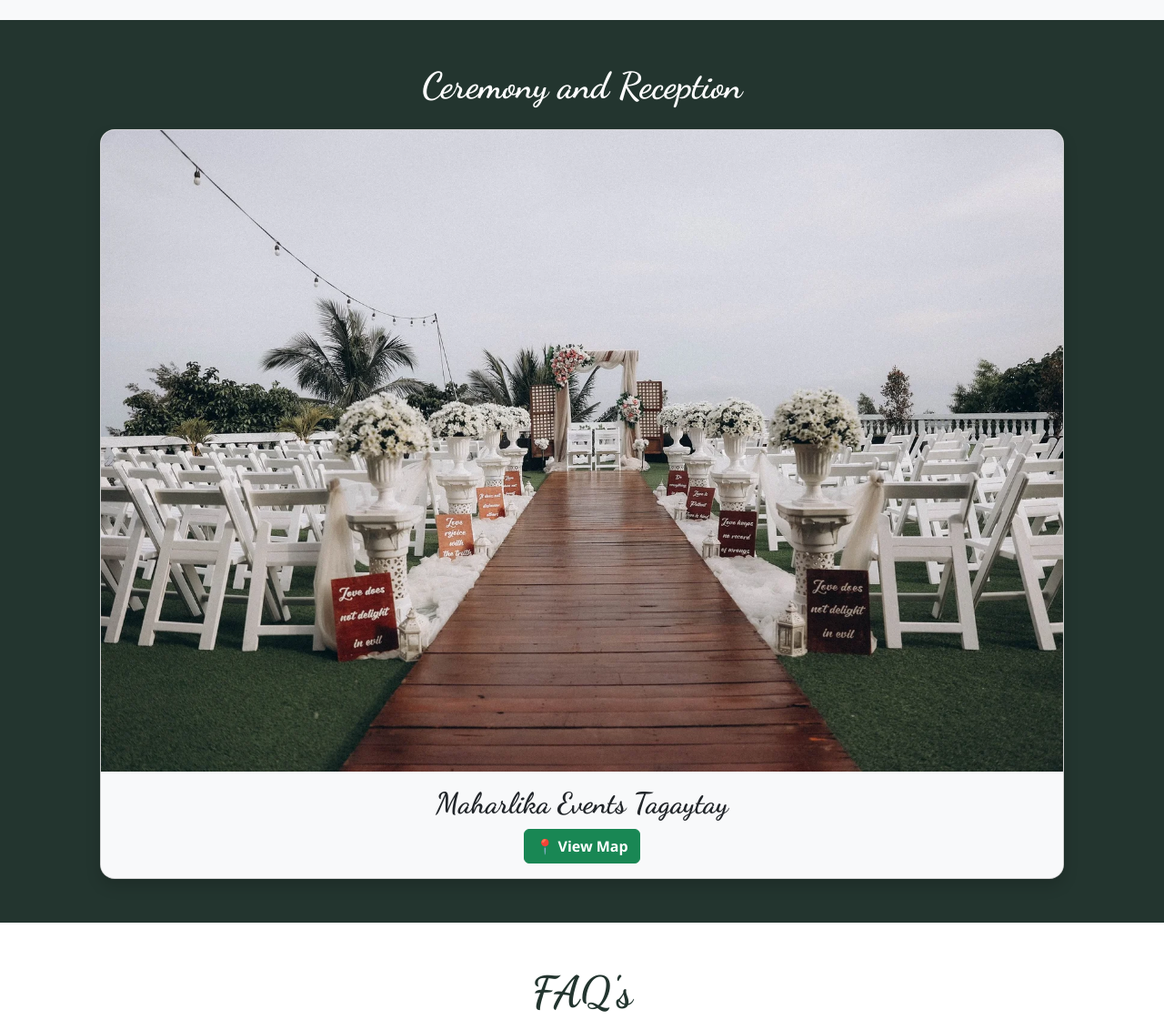
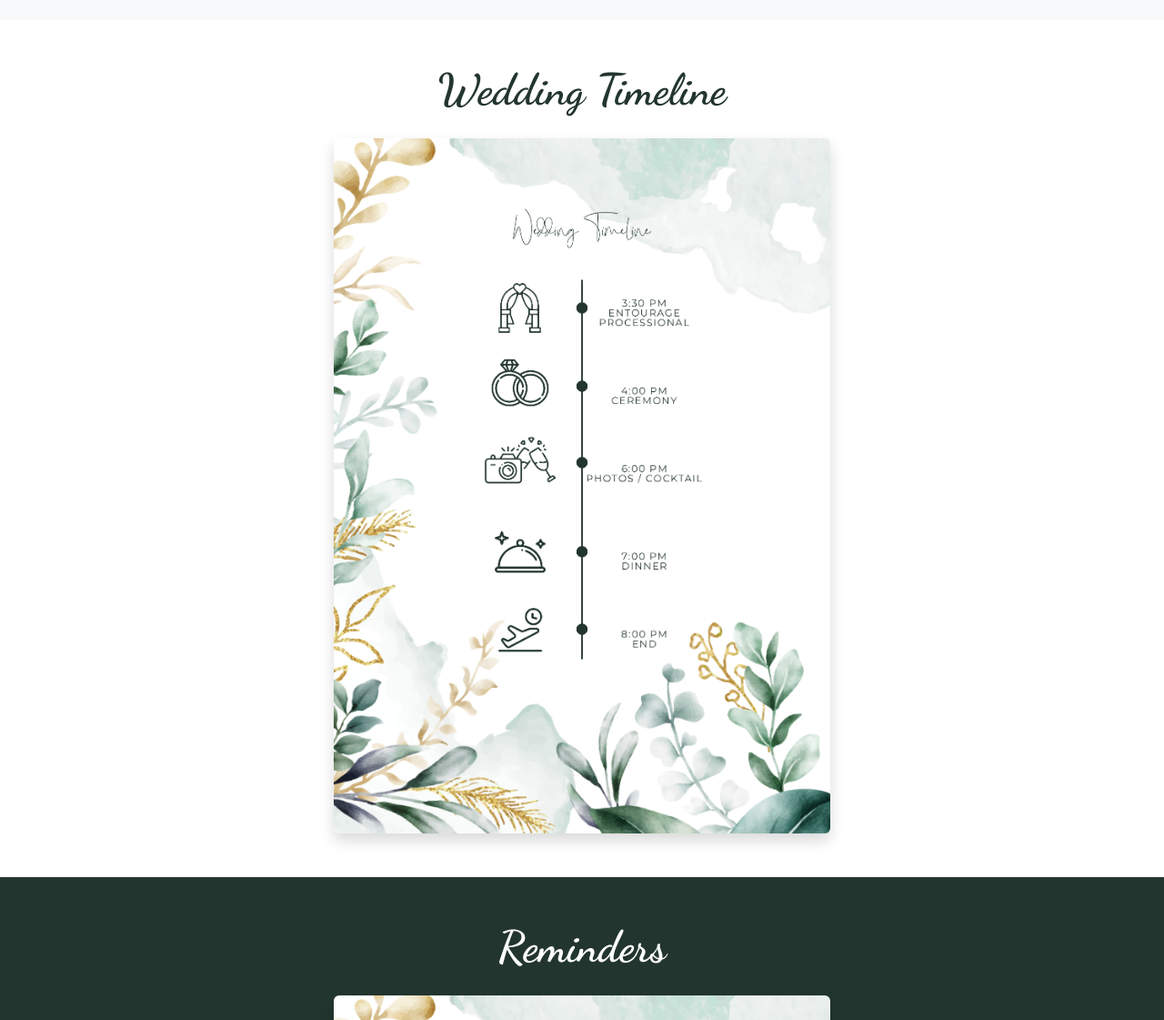
Before and after one commit to barbzBQt/jerome-camelamae, a plain HTML site: page index.html in a window 1280 px wide. Shown: the part 4080-5201 px from the top of the page at 91% size. Drawn offline with nearby package versions, Linux system fonts and the light colour scheme.

Commit message:
adjustments

```diff
--- a/index.html
+++ b/index.html
@@ -234,6 +234,30 @@
     </div>
   </section>
 
+  <section class="timeline-section py-5" style="background-color: #fff;" data-aos="fade-up">
+    <div class="container text-center">
+      <h2 class="mb-4 display-5 fw-bold" style="font-family: 'Dancing Script', cursive; color: #23352f;">Wedding Timeline</h2>
+
+      <div class="row g-4 justify-content-center">
+        <div class="col-12 col-sm-10 col-md-6 col-lg-6">
+          <img src="assets/jerome-mae-timeline.jpg" alt="jerome-mae-timeline" class="shadow rounded">
+        </div>
+      </div>
+    </div>
+  </section>
+
+  <section class="reminder-section py-5 text-center text-white" style="background-color: #23352f;" data-aos="zoom-in">
+    <div class="container text-center">
+      <h2 class="mb-4 display-5 fw-bold" style="font-family: 'Dancing Script', cursive; color: #fff;">Reminders</h2>
+
+      <div class="row g-4 justify-content-center">
+        <div class="col-12 col-sm-10 col-md-6 col-lg-6">
+          <img src="assets/jerome-mae-reminders.jpg" alt="jerome-mae-reminders" class="shadow rounded">
+        </div>
+      </div>
+    </div>
+  </section>
+
   <section id="venue" class="text-center my-5">
     <h1 class="mb-4 text-white" style="font-family: 'Dancing Script', cursive;"> Ceremony and Reception</h1>
     <div class="container">
--- a/style.css
+++ b/style.css
@@ -223,7 +223,9 @@ body {
   z-index: 9999;
 }
 
-.faqs-section img {
+.faqs-section img,
+.timeline-section img,
+.reminder-section img {
   width: 100%;           /* responsive width                        */
   height: auto;          /* keep natural aspect ratio               */
   object-fit: cover;     /* crop if the column is taller than wide  */
@@ -233,7 +235,9 @@ body {
 }
 
 /* hover zoom stays, but 1.5 × is plenty */
-.faqs-section img:hover {
+.faqs-section img:hover,
+.timeline-section img:hover,
+.reminder-section img:hover {
   transform: scale(1.15);   /* big enough to pop, small enough to stay sharp   */
   z-index: 9999;
 }
```
Also changed, not shown: assets/jerome-mae-FAQS-2.jpg, assets/jerome-mae-pg-2.jpg, assets/jerome-mae-reminders.jpg (added), assets/jerome-mae-timeline.jpg (added).
